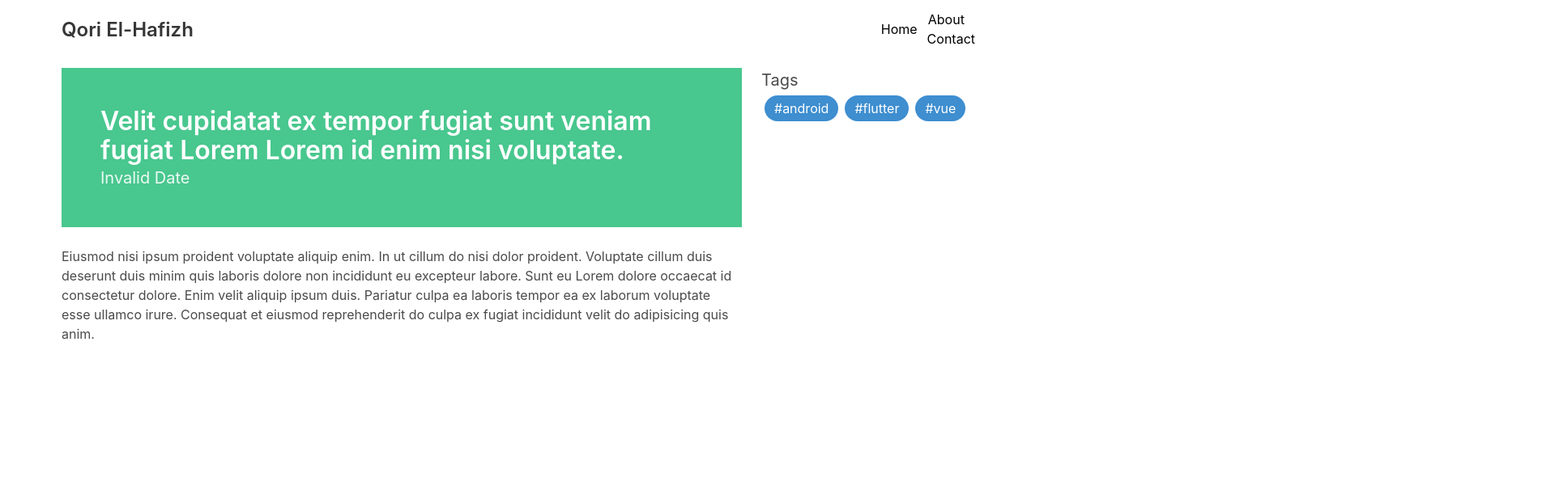
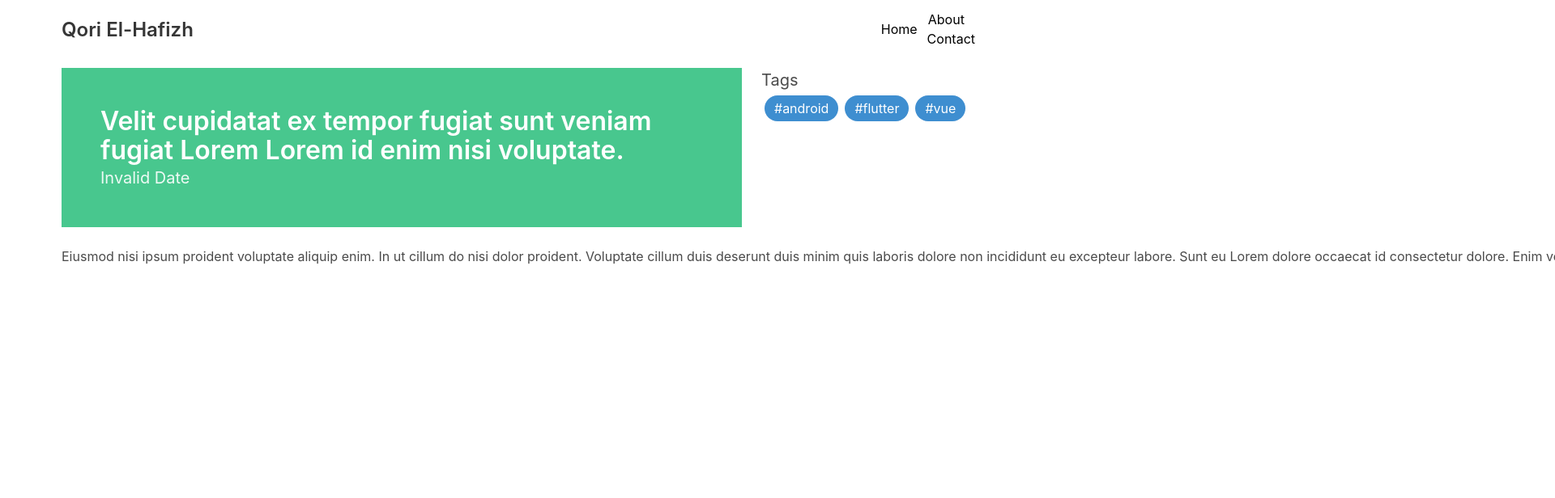
Before and after one commit to qrhfz/myblog-frontend, a Vue app: page /#/post/1 in a window 1280 px wide. Shown: the top 616 px of the page at 81% size, 1920 px wide, since content can reach past the window. Built offline with nearby package versions, Linux system fonts and the light colour scheme; data requests are answered from the project's data file.

Commit message:
white space pre

```diff
--- a/src/views/FullPost.vue
+++ b/src/views/FullPost.vue
@@ -9,7 +9,7 @@
           </div>
         </div>
       </section>
-      <div class="py-5">
+      <div class="py-5 post-body">
         {{ post.body }}
       </div>
     </div>
@@ -49,4 +49,7 @@ export default defineComponent({
 
 
 <style>
+.post-body{
+  white-space: pre;
+}
 </style>
```
